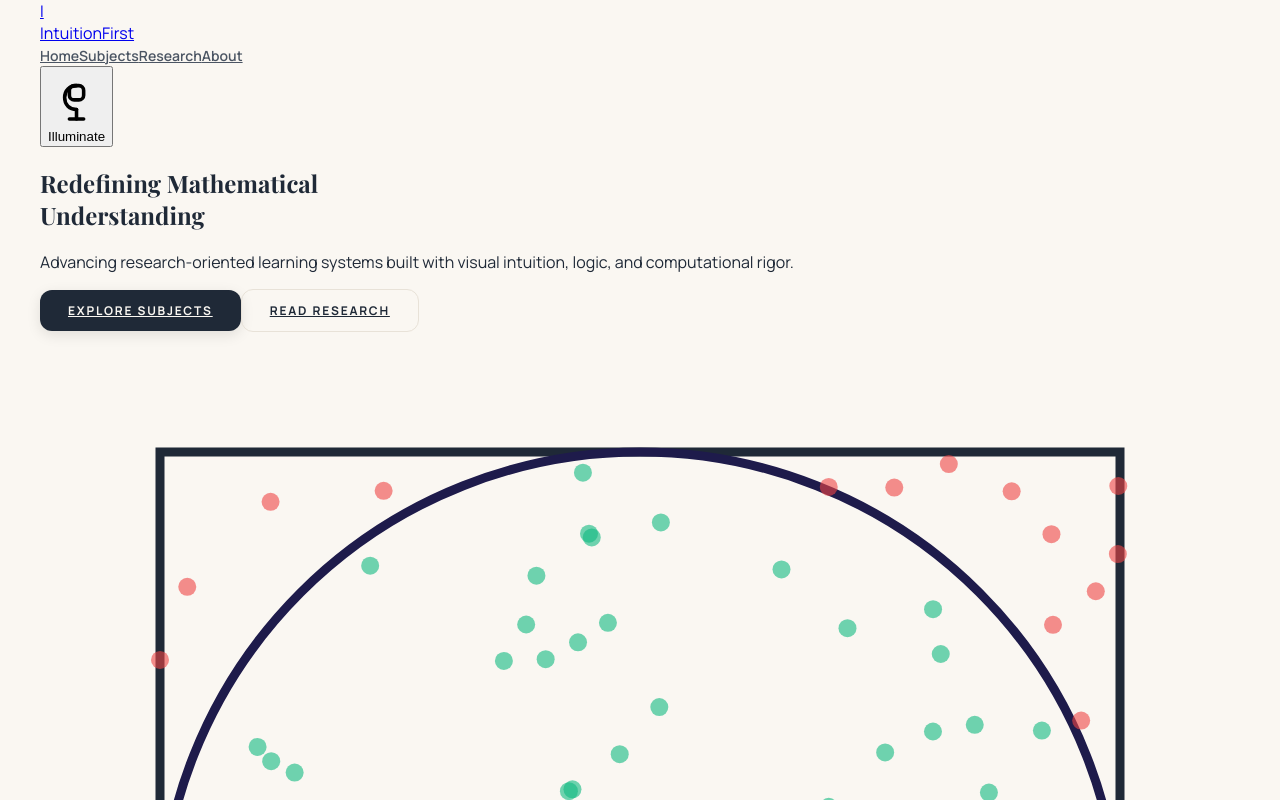
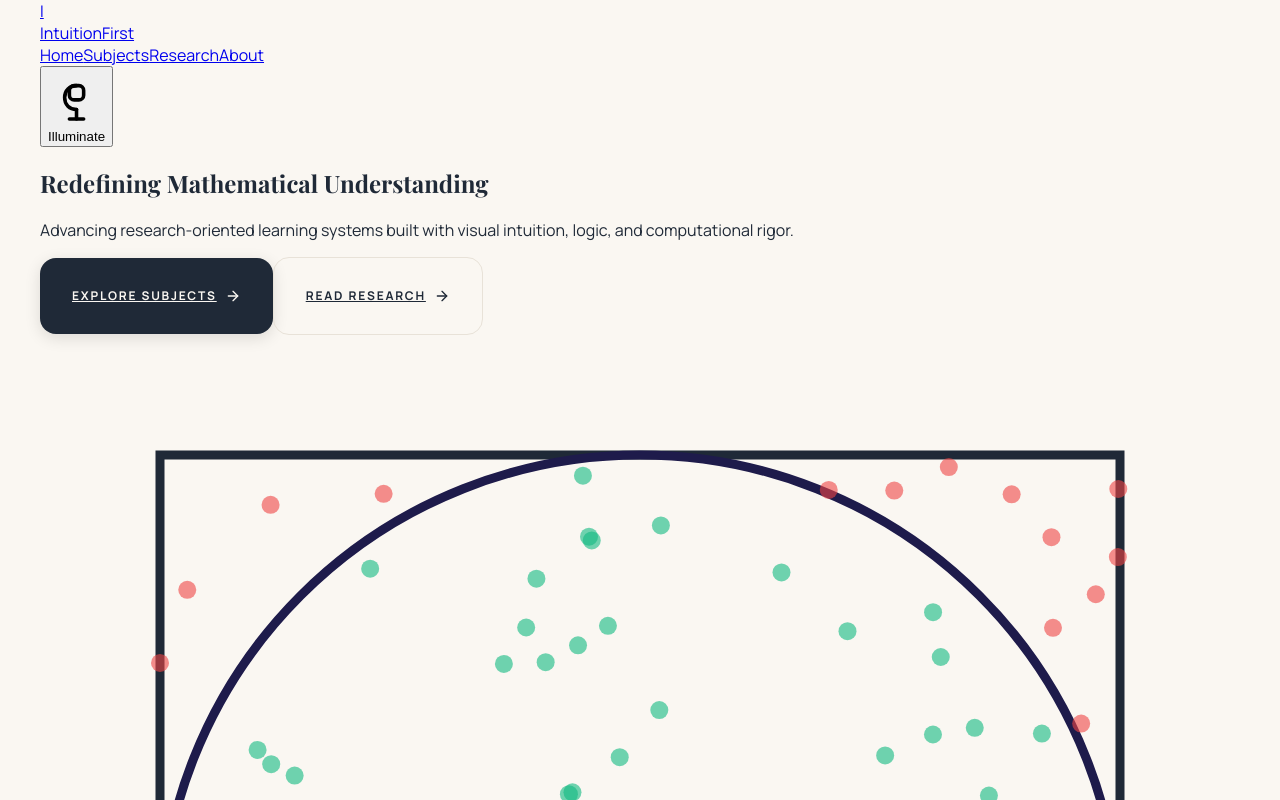
Before and after one commit to amansheikh01/intuition-first-math, a Next.js app: page /intuition-first-math/ in a window 1280 px wide. Shown: the top 800 px of the page. Built offline with nearby package versions, Linux system fonts and the light colour scheme; a web font is replaced by a local one.

Commit message:
feat: implement initial landing page, global styles, and navigation component.

```diff
--- a/src/app/globals.css
+++ b/src/app/globals.css
@@ -55,8 +55,8 @@ h4 {
 
 /* Button System */
 .btn {
-  padding: 0.75rem 1.75rem;
-  border-radius: 12px;
+  padding: 0.875rem 2rem;
+  border-radius: 16px;
   font-weight: 700;
   font-size: 0.75rem;
   text-transform: uppercase;
@@ -65,29 +65,49 @@ h4 {
   display: inline-flex;
   align-items: center;
   justify-content: center;
+  gap: 0.5rem;
+  min-height: 48px;
 }
 
 .btn-primary {
   background-color: var(--text-primary);
   color: var(--bg-page);
-  box-shadow: 0 4px 14px 0 rgba(0, 0, 0, 0.1);
+  box-shadow: 0 4px 16px 0 rgba(0, 0, 0, 0.12);
 }
 
 .btn-primary:hover {
-  transform: translateY(-2px);
-  box-shadow: 0 6px 20px rgba(0, 0, 0, 0.15);
+  transform: translateY(-3px);
+  box-shadow: 0 8px 24px rgba(0, 0, 0, 0.18);
   background-color: var(--accent);
 }
 
 .btn-secondary {
-  border: 1px solid var(--border);
+  border: 1.5px solid var(--border);
   color: var(--text-primary);
+  background-color: transparent;
+  position: relative;
+  overflow: hidden;
+}
+
+.btn-secondary::before {
+  content: '';
+  position: absolute;
+  inset: 0;
+  background-color: var(--accent-soft);
+  transform: scaleX(0);
+  transform-origin: left;
+  transition: transform 0.3s ease;
+  z-index: -1;
+}
+
+.btn-secondary:hover::before {
+  transform: scaleX(1);
 }
 
 .btn-secondary:hover {
-  transform: translateY(-2px);
-  background-color: var(--accent-soft);
+  transform: translateY(-3px);
   border-color: var(--accent);
+  color: var(--accent);
 }
 
 /* Subject Cards (Academic Design) */
--- a/src/app/page.tsx
+++ b/src/app/page.tsx
@@ -4,7 +4,7 @@ import React from 'react';
 import Link from 'next/link';
 import { motion } from 'framer-motion';
 import Navbar from '@/components/ui/Navbar';
-import { Lightbulb, Shield, Zap } from 'lucide-react';
+import { ArrowRight, Sparkles, Target, Award } from 'lucide-react';
 import MonteCarloPiVisualizer from '@/components/visuals/MonteCarloPiVisualizer';
 
 export default function Home() {
@@ -27,30 +27,43 @@ export default function Home() {
 
       <main className="flex-grow flex flex-col">
         {/* Hero Section */}
-        <section className="layout-container flex-grow flex items-center py-20 lg:py-32">
-          <div className="grid lg:grid-cols-2 gap-12 items-center w-full">
+        <section className="relative layout-container flex-grow flex items-center py-32 lg:py-40">
+          {/* Subtle gradient background */}
+          <div className="absolute inset-0 bg-gradient-to-br from-accent/5 via-transparent to-transparent pointer-events-none" />
+
+          <div className="grid lg:grid-cols-2 gap-16 items-center w-full relative z-10">
             {/* Left Content */}
             <motion.div
               initial={{ opacity: 0, x: -30 }}
               animate={{ opacity: 1, x: 0 }}
               transition={{ duration: 0.8 }}
-              className="z-10"
+              className="text-center lg:text-left"
             >
-              <h1 className="text-5xl md:text-7xl font-serif font-bold mb-8 leading-[1.1] tracking-tight text-text-primary">
-                Redefining Mathematical <br />
-                <span className="italic text-accent">Understanding</span>
+              <h1 className="text-5xl md:text-6xl lg:text-7xl font-serif font-bold mb-6 leading-[1.15] tracking-[-0.02em] text-text-primary">
+                Redefining Mathematical{' '}
+                <span className="italic text-accent bg-gradient-to-r from-accent to-accent/70 bg-clip-text text-transparent">
+                  Understanding
+                </span>
               </h1>
 
-              <p className="text-xl md:text-2xl text-text-secondary font-sans max-w-xl leading-relaxed mb-12">
+              <p className="text-lg md:text-xl text-text-secondary font-sans max-w-xl mx-auto lg:mx-0 leading-relaxed mb-10">
                 Advancing research-oriented learning systems built with visual intuition, logic, and computational rigor.
               </p>
 
-              <div className="flex flex-wrap gap-4">
-                <Link href="/subjects" className="btn btn-primary">
+              <div className="flex flex-col sm:flex-row gap-4 justify-center lg:justify-start">
+                <Link
+                  href="/subjects"
+                  className="group btn btn-primary gap-2"
+                >
                   Explore Subjects
+                  <ArrowRight size={16} className="group-hover:translate-x-1 transition-transform" />
                 </Link>
-                <Link href="/research" className="btn btn-secondary">
+                <Link
+                  href="/research"
+                  className="group btn btn-secondary gap-2"
+                >
                   Read Research
+                  <ArrowRight size={16} className="group-hover:translate-x-1 transition-transform" />
                 </Link>
               </div>
             </motion.div>
@@ -60,8 +73,10 @@ export default function Home() {
               initial={{ opacity: 0, scale: 0.9 }}
               animate={{ opacity: 1, scale: 1 }}
               transition={{ duration: 1.2, delay: 0.2 }}
-              className="flex items-center justify-center lg:justify-end"
+              className="relative flex items-center justify-center lg:justify-end"
             >
+              {/* Radial glow */}
+              <div className="absolute inset-0 bg-gradient-radial from-accent/10 via-transparent to-transparent blur-3xl opacity-50" />
               <MonteCarloPiVisualizer />
             </motion.div>
           </div>
@@ -83,9 +98,9 @@ export default function Home() {
               className="grid md:grid-cols-3 gap-8"
             >
               {[
-                { icon: Lightbulb, title: "Visual Intuition", desc: "Complex concepts dismantled into interactive, visual narratives that respect your intelligence." },
-                { icon: Zap, title: "Scientific Rigor", desc: "No simplifications. We maintain complete mathematical correctness while enhancing clarity." },
-                { icon: Shield, title: "Academic Standards", desc: "Designed for researchers and students who demand high-quality, professional educational systems." }
+                { icon: Sparkles, title: "Visual Intuition", desc: "Complex concepts dismantled into interactive, visual narratives that respect your intelligence." },
+                { icon: Target, title: "Scientific Rigor", desc: "No simplifications. We maintain complete mathematical correctness while enhancing clarity." },
+                { icon: Award, title: "Academic Standards", desc: "Designed for researchers and students who demand high-quality, professional educational systems." }
               ].map((feature, idx) => (
                 <motion.div key={idx} variants={itemVariants} className="feature-card text-center group">
                   <div className="w-12 h-12 bg-accent-soft text-accent rounded-xl flex items-center justify-center mx-auto mb-6 group-hover:scale-110 transition-transform">
--- a/src/components/ui/Navbar.tsx
+++ b/src/components/ui/Navbar.tsx
@@ -2,9 +2,19 @@
 
 import React from 'react';
 import Link from 'next/link';
+import { usePathname } from 'next/navigation';
 import ThemeToggle from './ThemeToggle';
 
 export default function Navbar() {
+    const pathname = usePathname();
+
+    const navLinks = [
+        { href: '/', label: 'Home' },
+        { href: '/subjects', label: 'Subjects' },
+        { href: '/research', label: 'Research' },
+        { href: '/about', label: 'About' }
+    ];
+
     return (
         <nav className="h-20 flex items-center border-b border-border bg-nav-bg backdrop-blur-md sticky top-0 z-50 transition-colors duration-400">
             <div className="layout-container w-full flex items-center justify-between">
@@ -18,11 +28,19 @@ export default function Navbar() {
                 </Link>
 
                 <div className="flex items-center gap-8">
-                    <div className="hidden md:flex items-center gap-8">
-                        <Link href="/" className="nav-link">Home</Link>
-                        <Link href="/subjects" className="nav-link">Subjects</Link>
-                        <Link href="/research" className="nav-link">Research</Link>
-                        <Link href="/about" className="nav-link">About</Link>
+                    <div className="hidden md:flex items-center gap-10">
+                        {navLinks.map((link) => (
+                            <Link
+                                key={link.href}
+                                href={link.href}
+                                className={`relative font-semibold text-sm transition-colors duration-300 group ${pathname === link.href ? 'text-text-primary' : 'text-text-secondary'
+                                    }`}
+                            >
+                                {link.label}
+                                <span className={`absolute -bottom-1 left-0 h-[2px] bg-accent transition-all duration-300 ${pathname === link.href ? 'w-full' : 'w-0 group-hover:w-full'
+                                    }`} />
+                            </Link>
+                        ))}
                     </div>
 
                     <div className="h-6 w-[1px] bg-border hidden md:block" />
```
